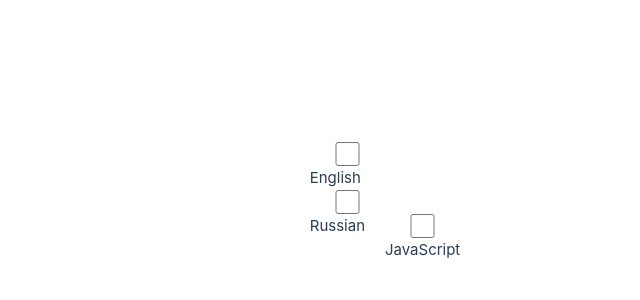
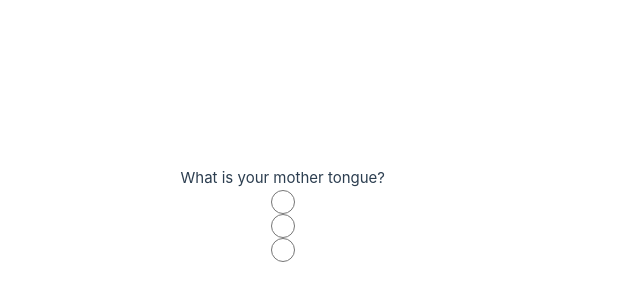
Before and after one commit to BusterKeatonjr/Vue3Base, a Vue app in the folder vue-project/: page / in a window 1280 px wide. Shown: the part 186-486 px from the top of the page, without its empty margins (255-895 px from the left). Built offline with nearby package versions, Linux system fonts and the light colour scheme.

Commit message:
Работа с радиокнопками в Vue

```diff
--- a/vue-project/src/App.vue
+++ b/vue-project/src/App.vue
@@ -2,25 +2,64 @@
 export default {
   data() {
     return {
-      languages: [],
+      choice: "",
+      english: true,
+      russian: false,
+      binary: false,
     };
   },
-  methods: {},
+  methods: {
+    eng: function () {
+      this.english = true;
+      this.russian = false;
+      this.binary = false;
+    },
+    rus: function () {
+      this.english = false;
+      this.russian = true;
+      this.binary = false;
+    },
+    bin: function () {
+      this.english = false;
+      this.russian = false;
+      this.binary = true;
+    },
+  },
 };
 </script>
 <template>
-  <input type="checkbox" v-model="languages" value="english" />
+  <p v-if="english">What is your mother tongue?</p>
+  <p v-if="russian">Какой ваш родной язык?</p>
+  <p v-if="binary">
+    01110111 01101000 01100001 01110100 00100000 01101001 01110011 00100000
+    01111001 01101111 01110101 01110010 00100000 01101101 01101111 01110100
+    01101000 01100101 01110010 00100000 01110100 01101111 01101110 01100111
+    01110101 01100101 00111111
+  </p>
   &nbsp;
-  <p>English</p>
+  <input
+    name="radio"
+    type="radio"
+    v-model="choice"
+    value="English"
+    @click="eng"
+  />
   &nbsp;
-  <input type="checkbox" v-model="languages" value="russian" />
+  <input
+    name="radio"
+    type="radio"
+    v-model="choice"
+    value="Русский"
+    @click="rus"
+  />
   &nbsp;
-  <p>Russian</p>
-  <input type="checkbox" v-model="languages" value="javascript" />
+  <input
+    name="radio"
+    type="radio"
+    v-model="choice"
+    value="01100010 01101001 01101110 01100001 01110010 01111001"
+    @click="bin"
+  />
   &nbsp;
-  <p>JavaScript</p>
-  &nbsp;
-  <ul v-for="elem in languages">
-    <li>{{ elem }}</li>
-  </ul>
+  <p>{{ choice }}</p>
 </template>
```
